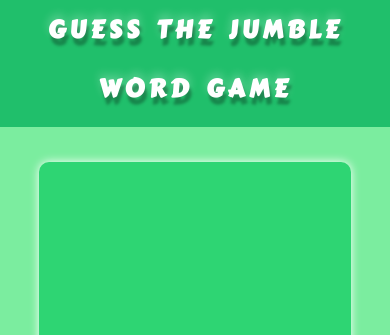
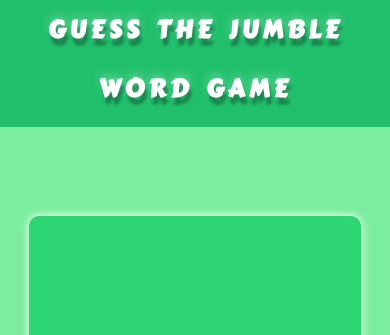
Before and after one commit to AnantKumawat22/Jumbo, a plain HTML site: page Index.html in a window 390 px wide. Shown: the top 335 px of the page. Drawn offline with Linux system fonts and the light colour scheme.

```diff
--- a/Style.css
+++ b/Style.css
@@ -102,8 +102,8 @@
         line-height: 7vh;
     }
     .center{
-        width: 80%;
-        height: 90%;
+        width: 85%;
+        height: 75%;
     }
     .btn, .message{
         font-size: 20px;
```
